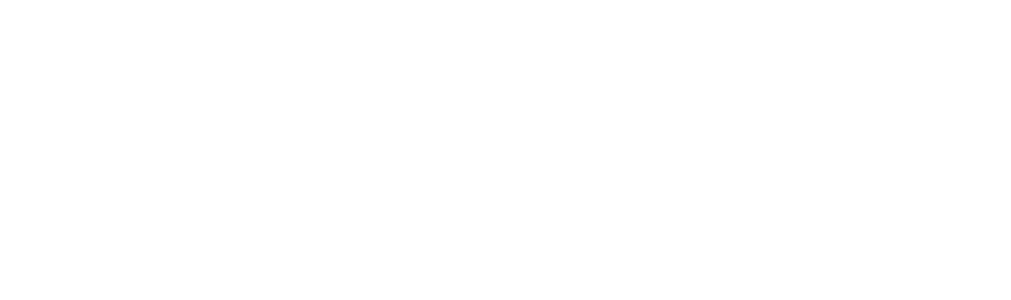
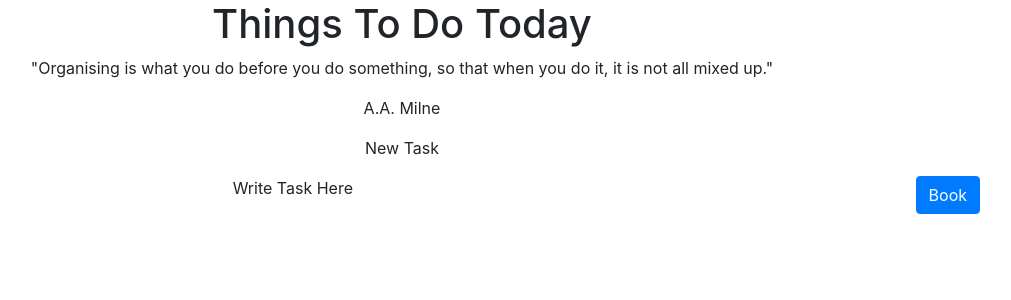
Before and after one commit to FCastillo-91/React-ToDo-App, a React (Create React App) app: page / in a window 1280 px wide. Shown: the top 300 px of the page, without its empty margins (238-1249 px from the left). Built offline with nearby package versions, Linux system fonts and the light colour scheme.

Commit message:
Added bootstrap ref sheet, created Header.js and NewTask.js sections and rendered in App.js

```diff
--- a/src/App.js
+++ b/src/App.js
@@ -1,11 +1,14 @@
 import React from 'react';
+import Header from "./Header"
+import NewTask from "./NewTask"
 
 import './App.css';
 
 function App() {
   return (
     <div className="App">
-
+      <Header />
+      <NewTask/>
     </div>
   );
 }
--- /dev/null
+++ b/src/Header.js
@@ -0,0 +1,17 @@
+import React from "react";
+
+class Header extends React.Component {
+    render() {
+        return (
+            <div>
+                <h1>Things To Do Today</h1>
+                <p>"Organising is what you do before you do something, so that when you do it, it is not all mixed up."</p>
+                <p>A.A. Milne</p>
+            </div>
+
+
+        );
+    }
+}
+
+export default Header;
--- /dev/null
+++ b/src/NewTask.js
@@ -0,0 +1,22 @@
+import React from "react"
+
+class NewTask extends React.Component {
+    render() {
+        return (
+            <div className="row">
+                <div className="col-12 col-sm-12">
+                    <p>New Task</p>
+                </div>
+                <div className="col-12 col-sm-10">
+                    <p>Write Task Here</p>
+                    {/* Enter text and number here and is Urgent textbox */}
+                </div>
+                <div className="col-12 col-sm-2">
+                    <button className="btn btn-primary">Book</button>
+                </div>
+            </div>
+        )
+    }
+}
+
+export default NewTask;
```
